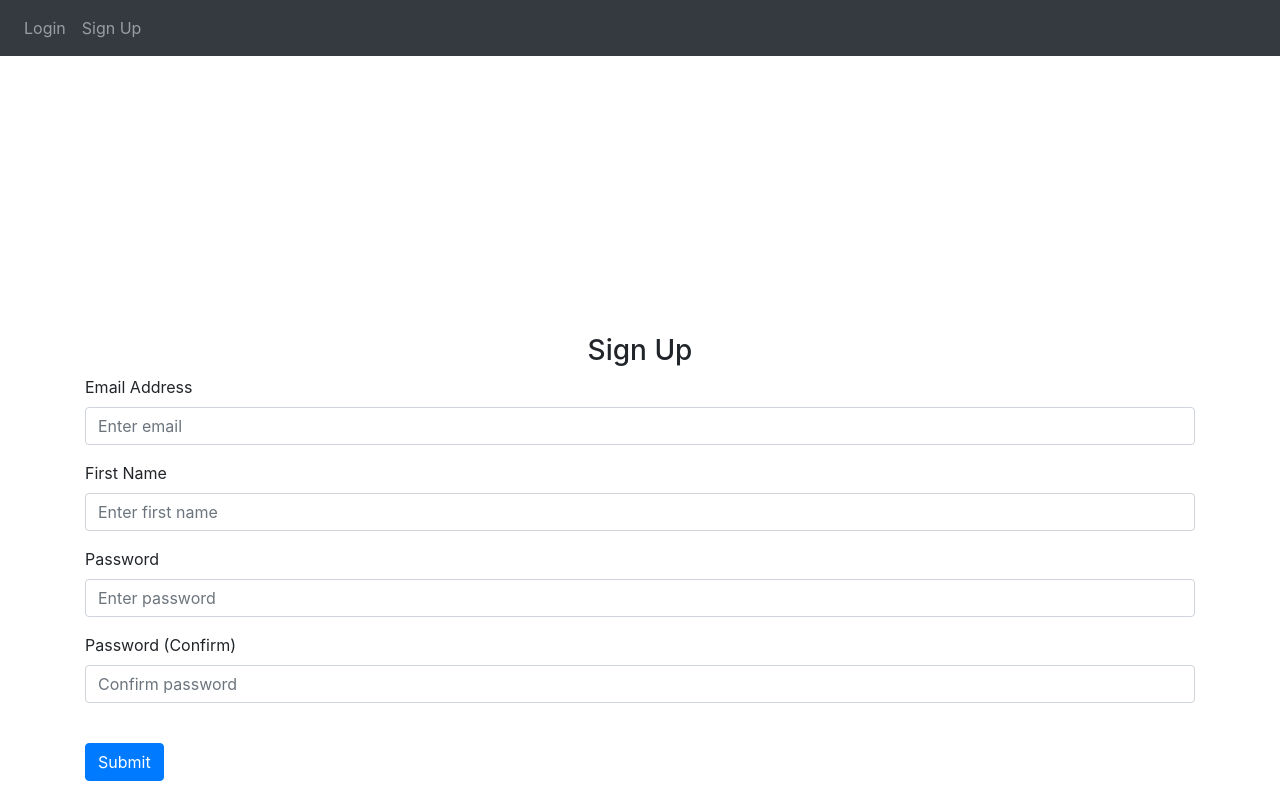
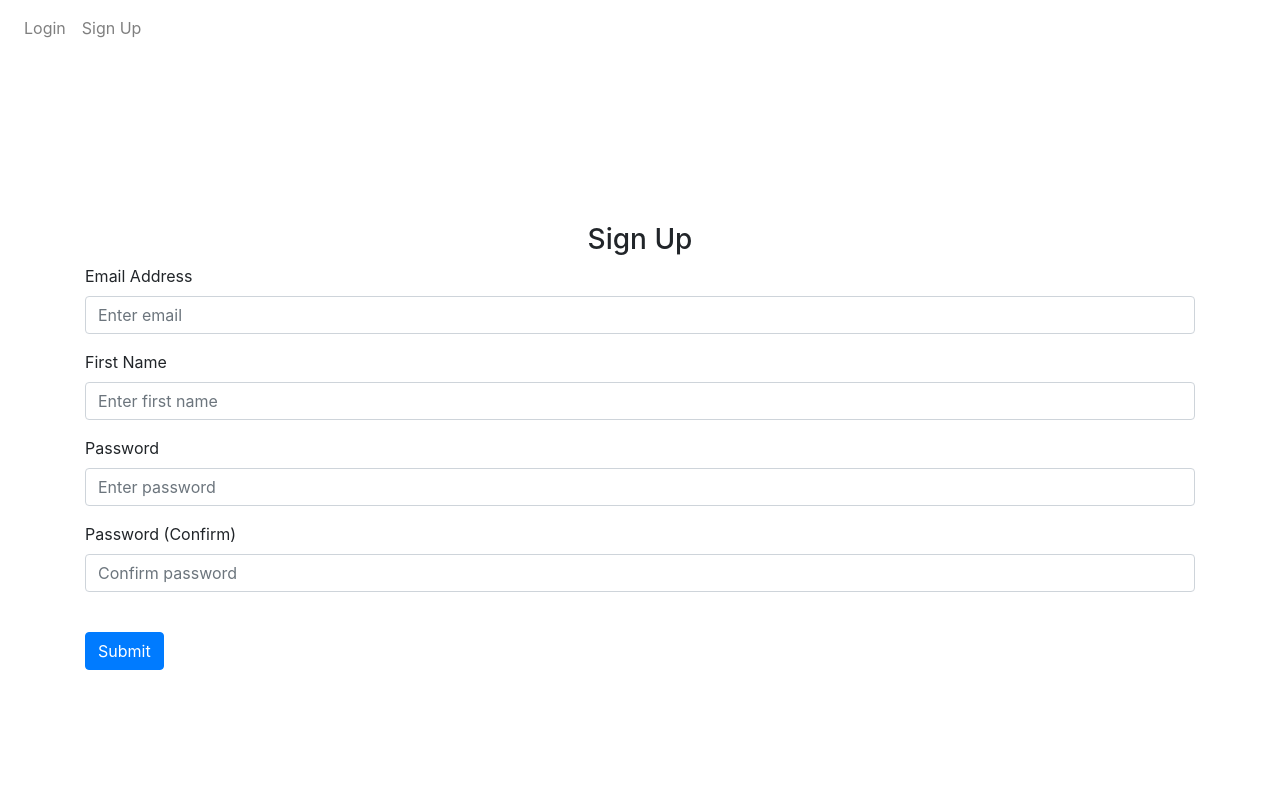
Before and after one commit to vsaraikin/flask-app, a Flask app: page /sign-up in a window 1280 px wide. Run offline with Flask 2, Linux system fonts and the light colour scheme; some libraries are stand-ins or nearby versions.

```diff
--- a/website/templates/base.html
+++ b/website/templates/base.html
@@ -18,7 +18,7 @@
     <title>{% block title %}Home{% endblock %}</title>
   </head>
   <body>
-    <nav class="navbar navbar-expand-lg navbar-dark bg-dark">
+    <nav class="navbar navbar-light navbar-expand-lg" style="background-color:rgb(204, 34, 34)d;">
       <button
         class="navbar-toggler"
         type="button"
--- a/website/templates/login.html
+++ b/website/templates/login.html
@@ -1,6 +1,6 @@
 {% extends "base.html" %} {% block title %}Login{% endblock %} {% block content
 %}
-<form method="POST" style="margin-top:25%;">
+<form method="POST" style="margin-top:15%;">
   <h3 align="center">Login</h3>
   <div class="form-group">
     <label for="email">Email Address</label>
--- a/website/templates/sign_up.html
+++ b/website/templates/sign_up.html
@@ -1,6 +1,6 @@
 {% extends "base.html" %} {% block title %}Sign Up{% endblock %} {% block
 content %}
-<form method="POST" style="margin-top:25%;">
+<form method="POST" style="margin-top:15%;">
   <h3 align="center">Sign Up</h3>
   <div class="form-group">
     <label for="email">Email Address</label>
```
Also changed, not shown: README.md, examples/example.png (added).
